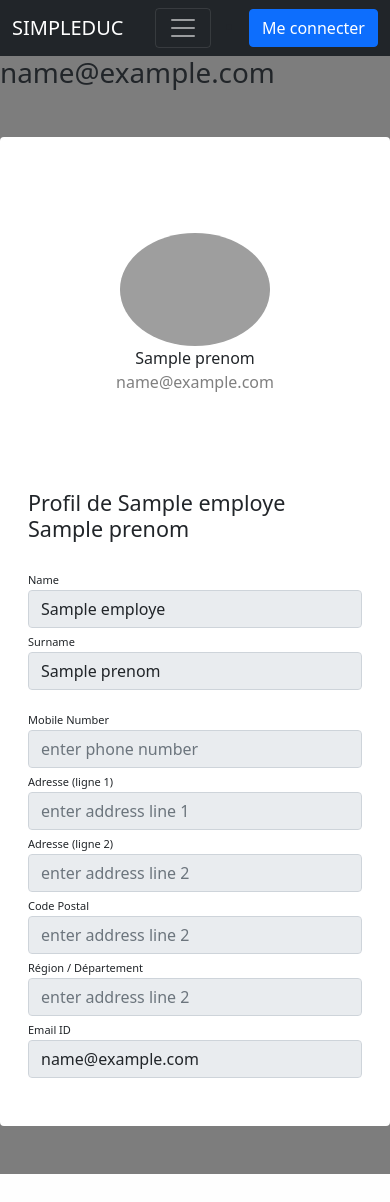
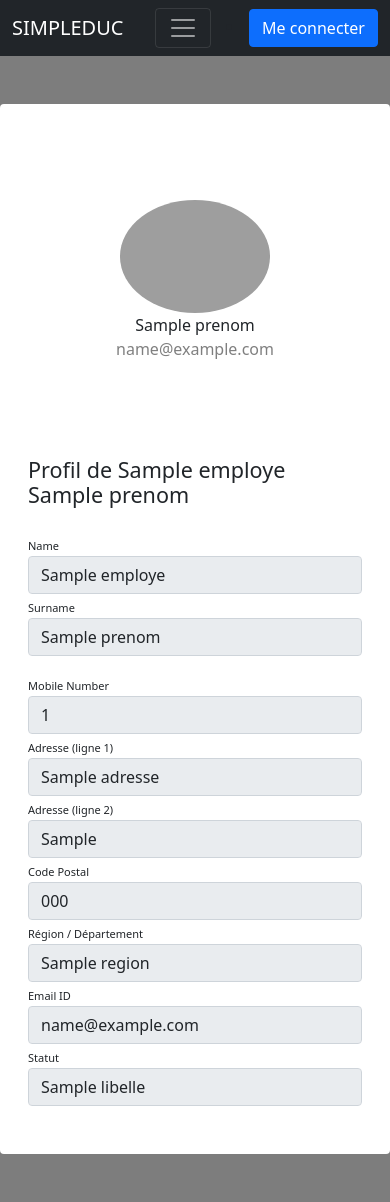
Before and after one commit to VALENTIN4real/simpleduc, a PHP site: template src/vue/profil.html.twig in a window 390 px wide. Before the commit the page ends 1174 px from the top, so only its background shows below. Run offline with PHP 8.4, Linux system fonts and the light colour scheme; the template is opened without the code that fills it: most values are stand-ins (such as "Sample title", 1, 10 or a date in 2020); some libraries are stand-ins or nearby versions; grey boxes are pictures that could not be loaded.

Commit message:
profil info complète

```diff
--- a/src/modele/class_employe.php
+++ b/src/modele/class_employe.php
@@ -11,7 +11,7 @@ class Employe{
         $this->insert = $this->db->prepare("insert  into  Employe(email,  mdp,  nom,  prenom,  idRole)values (:email, :mdp, :nom, :prenom, :role)");
         $this->connect = $this->db->prepare("select   C.email,   E.idRole,   C.mdp   from   Employe E, Compte C where E.idCompte = C.id and C.email=:email");
         $this->select = $db->prepare("select E.id, email, nom, prenom, idRole, r.libelle as libellerole from Employe E, role r where E.idRole = r.id order by email");
-        $this->selectByAccount = $this->db->prepare("SELECT E.id, nom, prenom, email, idRole, idCompte FROM Employe E, Compte C WHERE C.email = :email");
+        $this->selectByAccount = $this->db->prepare("SELECT E.id, nom, prenom, adresse, adresseBis, region,codePostal, numTel , email, idRole,r.libelle, idCompte FROM Employe E, Compte C, Role r WHERE C.email = :email AND idRole = r.id");
     }
 
     public function insert($email, $mdp, $role, $nom, $prenom){ // Étape 3
--- a/src/vue/profil.html.twig
+++ b/src/vue/profil.html.twig
@@ -50,7 +50,6 @@ body {
     border: solid 1px #BA68C8
 }
 </style>
-<h1>{{employe.email}}</h1>
 	<div class="container rounded bg-white mt-5 mb-5">
     <div class="row">
         <div class="col-md-3 border-right">
@@ -62,16 +61,17 @@ body {
                     <h4 class="text-right">Profil de {{employe.nom}} {{employe.prenom}}</h4>
                 </div>
                 <div class="row mt-2">
-                    <div class="col-md-6"><label class="labels">Name</label><input type="text" class="form-control" placeholder="first name" value="{{employe.nom}}" disabled></div>
-                    <div class="col-md-6"><label class="labels">Surname</label><input type="text" class="form-control" value="{{employe.prenom}}" placeholder="surname"disabled></div>
+                    <div class="col-md-6"><label class="labels">Name</label><input type="text" class="form-control" value="{{employe.nom}}" disabled></div>
+                    <div class="col-md-6"><label class="labels">Surname</label><input type="text" class="form-control" value="{{employe.prenom}}"disabled></div>
                 </div>
                 <div class="row mt-3">
-                    <div class="col-md-12"><label class="labels">Mobile Number</label><input type="text" class="form-control" placeholder="enter phone number" value=""disabled></div>
-                    <div class="col-md-12"><label class="labels">Adresse (ligne 1)</label><input type="text" class="form-control" placeholder="enter address line 1" value=""disabled></div>
-                    <div class="col-md-12"><label class="labels">Adresse (ligne 2)</label><input type="text" class="form-control" placeholder="enter address line 2" value=""disabled></div>
-                    <div class="col-md-12"><label class="labels">Code Postal</label><input type="text" class="form-control" placeholder="enter address line 2" value=""disabled></div>
-                    <div class="col-md-12"><label class="labels">Région / Département</label><input type="text" class="form-control" placeholder="enter address line 2" value=""disabled></div>
-                    <div class="col-md-12"><label class="labels">Email ID</label><input type="text" class="form-control" placeholder="enter email id" value="{{employe.email}}"disabled></div>
+                    <div class="col-md-12"><label class="labels">Mobile Number</label><input type="text" class="form-control" value="{{employe.numTel}}"disabled></div>
+                    <div class="col-md-12"><label class="labels">Adresse (ligne 1)</label><input type="text" class="form-control" value="{{employe.adresse}}"disabled></div>
+                    <div class="col-md-12"><label class="labels">Adresse (ligne 2)</label><input type="text" class="form-control" value="{{employe.adresseBis}}"disabled></div>
+                    <div class="col-md-12"><label class="labels">Code Postal</label><input type="text" class="form-control" value="{{employe.codePostal}}"disabled></div>
+                    <div class="col-md-12"><label class="labels">Région / Département</label><input type="text" class="form-control"  value="{{employe.region}}"disabled></div>
+                    <div class="col-md-12"><label class="labels">Email ID</label><input type="text" class="form-control" value="{{employe.email}}"disabled></div>
+                    <div class="col-md-12"><label class="labels">Statut</label><input type="text" class="form-control" value="{{employe.libelle}}"disabled></div>
                 </div>
             </div>
         </div>
```
